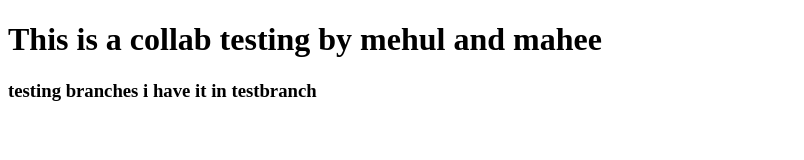
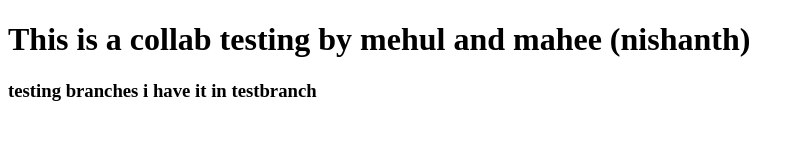
Before and after one commit to maheepatel/Collab-repo, a plain HTML site: page index.html in a window 1280 px wide. Shown: the whole page, without its empty margins (0-804 px from the left). Drawn offline with Linux system fonts and the light colour scheme.

Commit message:
nishanth added

```diff
--- a/index.html
+++ b/index.html
@@ -6,7 +6,7 @@
     <title>Document</title>
   </head>
   <body>
-    <h1>This is a collab testing by mehul and mahee</h1>
+    <h1>This is a collab testing by mehul and mahee (nishanth)</h1>
     <h3>testing branches i have it in testbranch </h3>
   </body>
 </html>
```
